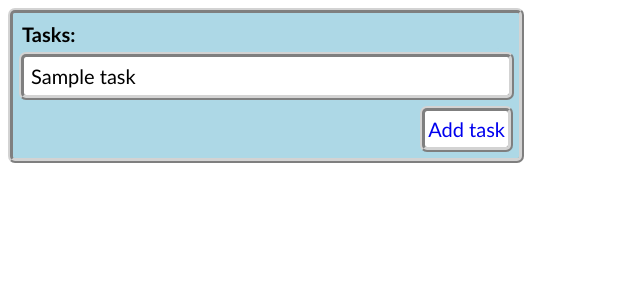
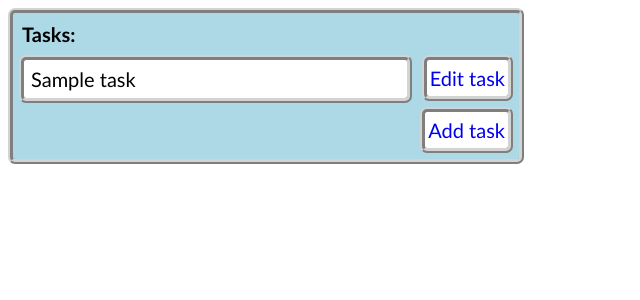
Before and after one commit to mati31203/trello1, a PHP site: page / in a window 1280 px wide. Shown: the top 300 px of the page, without its empty margins (0-640 px from the left). Run offline with PHP 8.4, Linux system fonts and the light colour scheme; tables that the repository leaves empty hold one stand-in row (values such as "Sample post").

Commit message:
added editbtn and styles to them

```diff
--- a/index.php
+++ b/index.php
@@ -17,11 +17,13 @@
     <div class="list all">
         <div class="header all">Tasks:</div>
 
-        <?php foreach($tasks as $task): ?>
-            <div class="task all">
-                <?=$task['name'];?>
-            </div>
-        <?php endforeach ?>
+            <?php foreach($tasks as $task): ?>
+                <div class="all" id="editbtn"><a href="addtask1.php">Edit task</a></div>
+                <div class="task all" >
+                    <?=$task['name'];?>
+                </div>
+
+            <?php endforeach ?>
 
         <div class="all" id="addbutton"><a href="addtask1.php">Add task</a></div>
     </div>
--- a/style.css
+++ b/style.css
@@ -4,6 +4,7 @@
     border-radius: 7px;
     padding: 3px;
     font: 20px 'Trebuchet MS', sans-serif;
+    float: left;
 }
 
 .list
@@ -29,11 +30,12 @@
 
 .task
 {
-    width: 471px;
+    width: 369px;
     margin: 3px;
     padding: 7px;
     word-wrap: break-word;
     background-color: white;
+    display: inline-block;
 }
 
 .task:hover
@@ -52,7 +54,20 @@
     justify-content: center;
     align-items: center;
 }
-
+#editbtn
+{
+    float: right;
+    vertical-align: bottom;
+    height: 30px;
+    margin: 3px;
+    background-color: white;
+    display: flex;
+    justify-content: center;
+    align-items: center;
+}
+#editbtn:hover {
+    background-color: lightyellow;
+}
 #addbutton:hover
 {
     background-color: lightyellow;
@@ -62,3 +77,7 @@ a
 {
     text-decoration: none;
 }
+#editbutton:hover
+{
+    background-color: lightyellow;
+}
```
